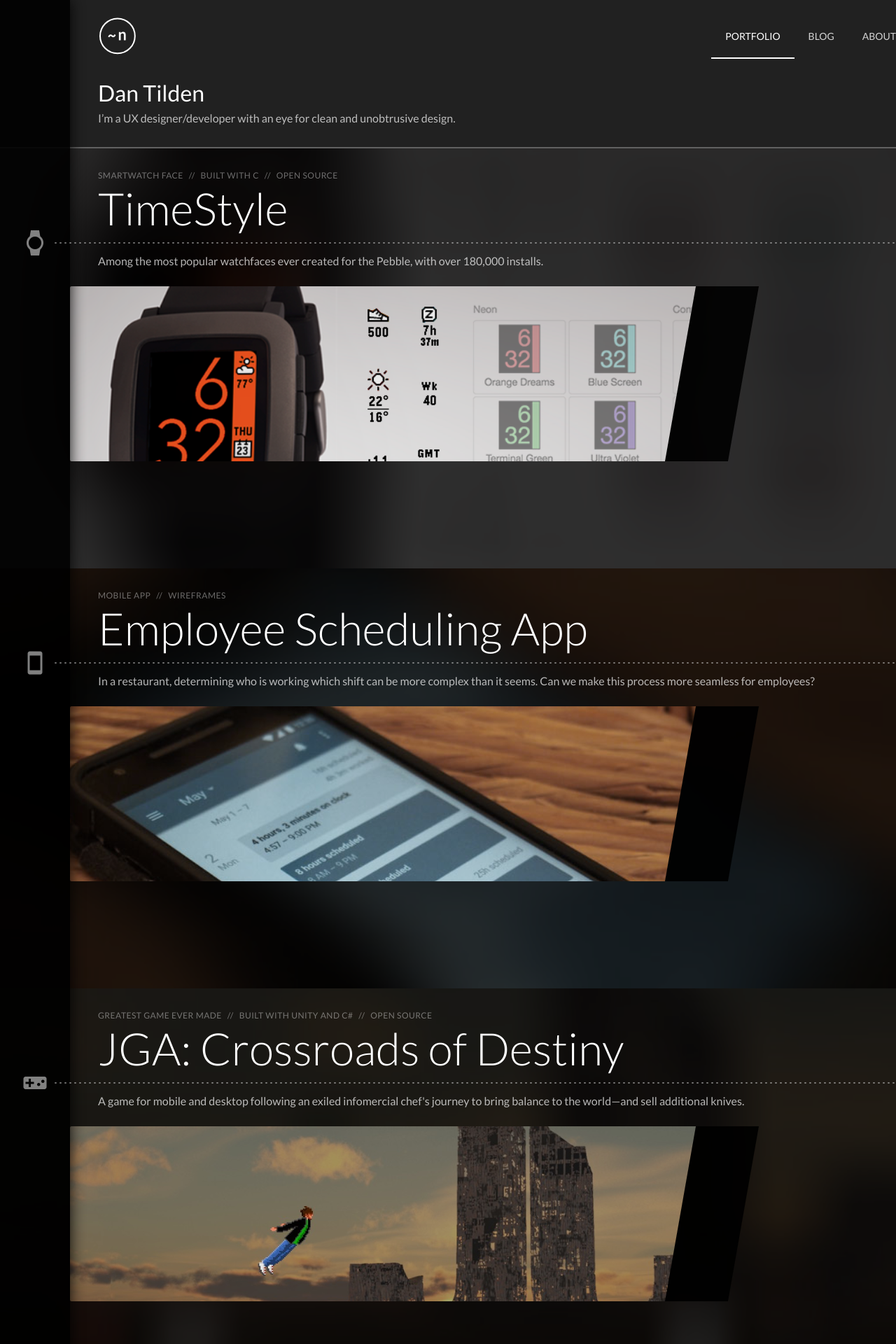
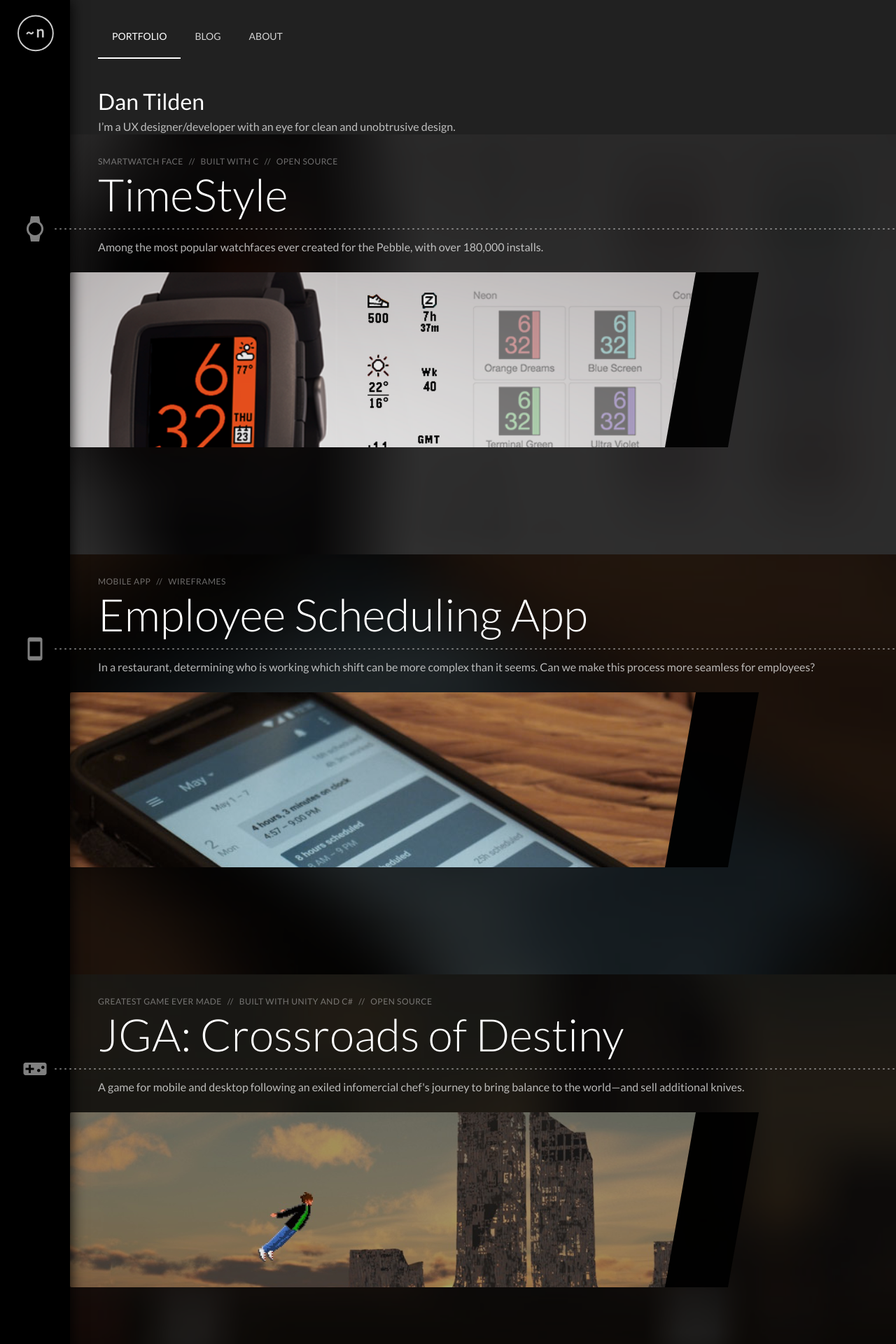
Before and after one commit to tilden/tilden.github.io, a Jekyll site: the page built from index.html, in a window 1280 px wide. Shown: the top 1920 px of the page at 70% size. Built offline with Jekyll 4.4.1, drawn with Linux system fonts in a browser that asks for light colours; nearby versions of some CDN libraries.

Commit message:
sticky logo concept

```diff
--- a/_includes/footer.html
+++ b/_includes/footer.html
@@ -2,35 +2,6 @@
 
 <script src="//code.jquery.com/jquery-2.1.1.min.js"></script>
 <script src="/scripts/retina.min.js"></script>
-
-<script>
-	// nav bar resizer
-	var navBar = $('.nav');
-	var upperNav = $('.nav-upper');
-	var lowerNav = $('.nav-lower');
-	var bannerImage = $('.nav .banner-image');
-	var toolbarTitle = $('.nav a.logo span');
-	var fullHeight = 212;
-	var condensedHeight = 64;
-	var heightDiff = fullHeight - condensedHeight;
-
-	function adjustNavBar() {
-		var scrollDistance = $(document).scrollTop();
-    var yRatio = Math.min(1, scrollDistance / heightDiff);
-
-		navBar.css('height', (1 - yRatio) * heightDiff + condensedHeight);
-		upperNav.css('padding-top', (1 - yRatio) * 20);
-		bannerImage.css('opacity', 1 - yRatio);
-		lowerNav.css('opacity', 1 - yRatio * 3);
-
-		toolbarTitle.css('opacity', Math.pow(yRatio, 4));
-	}
-
-	$('document').ready(function() {
-		adjustNavBar();
-		setInterval(adjustNavBar, 10);
-	});
-</script>
 
 <script type="text/javascript">
 	$(document).ready(function () {
--- a/_includes/navigation.html
+++ b/_includes/navigation.html
@@ -8,7 +8,7 @@
   {% if page.banner_photo %}
   <div class="banner-image" style="background-image: url({{page.banner_photo}})"></div>
   {% endif %}
-  <div class="nav-upper central-col">
+  <div class="nav-icon">
     {% if page.is_top_level %}
 
       <a href="/{{home_dest}}" class="logo" >
@@ -27,7 +27,8 @@
         <span>{{page.title}}<span>
       </a>
       {% endif %}
-
+  </div>
+  <div class="nav-upper central-col">
     <ul class="nav-tabs">
       <li>
         {% if page.section == 'portfolio' %}
--- a/css/style.scss
+++ b/css/style.scss
@@ -32,7 +32,7 @@
   color: white;
   background: $material-grey-900;
   text-align: center;
-  margin: 212px 0 150px 0;
+  margin: 0 0 150px 0;
 
   &::before {
     content: '';
@@ -41,8 +41,6 @@
     height: 100%;
     background-color: black;
     box-shadow: 0 0 20px black;
-    opacity: 0.9;
-    background-blend-mode: multiply;
     position: absolute;
     top: 0;
     left: 0;
@@ -70,15 +68,24 @@
   top: 0;
   left: 0;
   right: 0;
-  z-index: 1;
-  position: fixed;
+  z-index: 10;
   height: 192px;
-  border-bottom: 2px $material-grey-700 solid;
   transition: background-color 0.5s;
   background: $material-grey-900;
 
+
+  &::after {
+    position: absolute;
+    bottom: 0;
+    top: 0;
+    content: "";
+    left: -5px;
+    right: -5px;
+    pointer-events: none;
+    box-shadow: 0 4px 5px 0 rgba(0, 0, 0, 0.14), 0 1px 10px 0 rgba(0, 0, 0, 0.12), 0 2px 4px -1px rgba(0, 0, 0, 0.4);
+  }
+
   .nav-lower {
-    pointer-events: none;
     display: -webkit-flex;
     display: flex;
     -webkit-justify-content: center;
@@ -87,11 +94,7 @@
     flex-direction: column;
     text-align: left;
     height: 108px;
-    position: absolute;
-    bottom: 10px;
     padding-left: 140px;
-    left: 0;
-    right: 0;
 
     h1, p {
       margin: 0;
@@ -142,10 +145,28 @@
   text-align: left;
 }
 
-.logo {
-  float: left;
-  margin: 4px 0;
-  border: 0;
+.nav-icon {
+  position: fixed;
+  top: 0;
+  left: 0;
+  height: 100px;
+  width: 100px;
+  height: 100px;
+  z-index: 50;
+  background-color: black;
+  display: flex;
+  justify-content: center;
+  align-items: center;
+
+  &::after {
+    content: '';
+    width: 100px;
+    height: 100px;
+    background:linear-gradient(black, rgba(0, 0, 0, 0));
+    position: absolute;
+    top: 100px;
+    left: 0;
+  }
 }
 
 .nav a.logo {
@@ -153,17 +174,20 @@
   display: block;
   margin: 0;
   text-decoration: none;
-  text-align: left;
-  flex-grow: 1;
-  height: 64px;
   overflow: hidden;
   white-space: nowrap;
+  opacity: .8;
+  transition: opacity .5s;
+
+  &:hover {
+    opacity: 1;
+  }
 
   i {
-    line-height: 64px;
-    height: 64px;
-    width: 50px;
-    text-align: left;
+    line-height: 100px;
+    height: 100px;
+    width: 100px;
+    text-align: center;
   }
 
   span {
@@ -471,15 +495,15 @@
     margin: 0 5px 20px;
     transition: all 0.2s linear;
     box-shadow: rgba(0, 0, 0, 0.45) 0px 0px 0px 1px;
-    background-image: radial-gradient(ellipse farthest-side at center bottom, rgba(255, 255, 255, 0.178), rgba(255,255,255,0) );
+    background-image: radial-gradient(ellipse farthest-side at center bottom, rgba(255, 123, 0, 0.178), rgba(255, 123, 0, 0) );
     background-position-y: 50px;
     background-repeat: no-repeat;
 
     &:hover {
-      //background-color: rgba(255, 123, 0, 0.21);
+      background-color: rgba(255, 123, 0, 0.21);
       background-position-y: 10px;
-      //border-color: rgba(233, 66, 0, 0.22);
-      border-color: rgba(255, 255, 255, 0.22);
+      border-color: rgba(255, 123, 0, 0.22);
+      //border-color: rgba(255, 255, 255, 0.22);
 
     }
 
@@ -613,10 +637,6 @@
   }
 }
 
-footer {
-  background-color: mix($material-grey-800, $material-grey-900, 20%);
-}
-
 
 sup {
   line-height: 1em;
```
Lines whose indentation alone changed are shown as unchanged.
